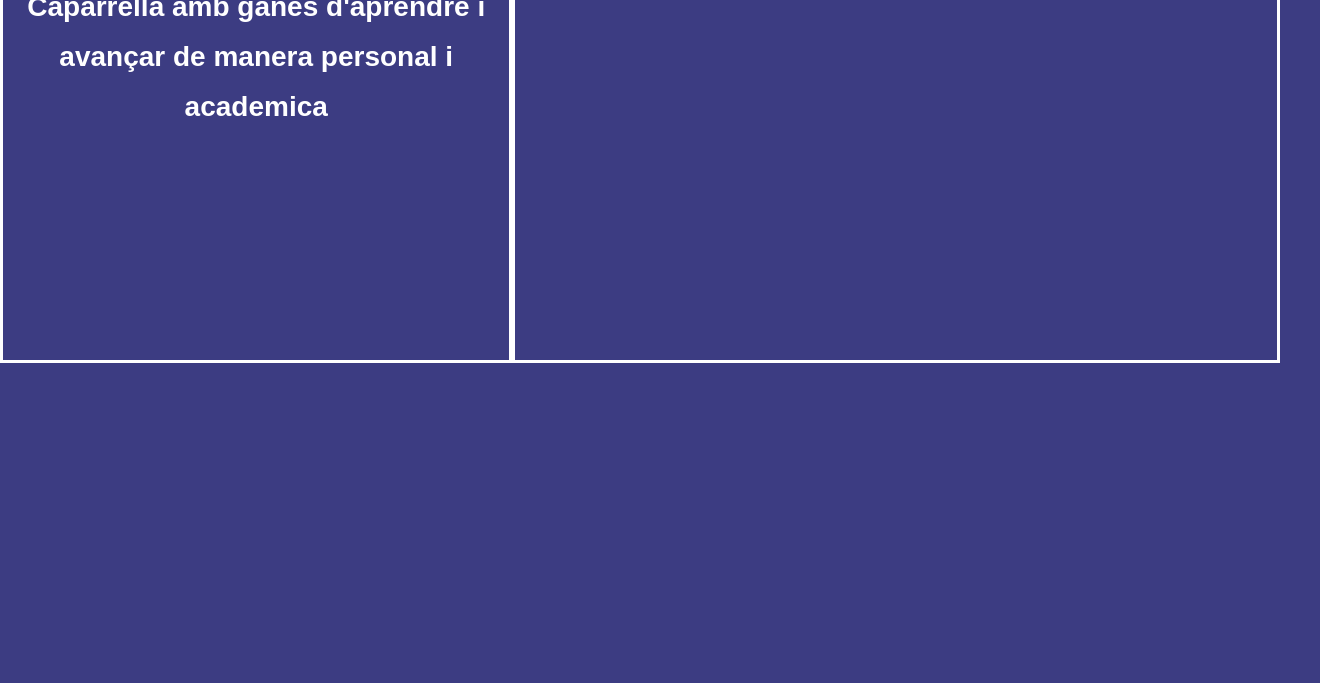
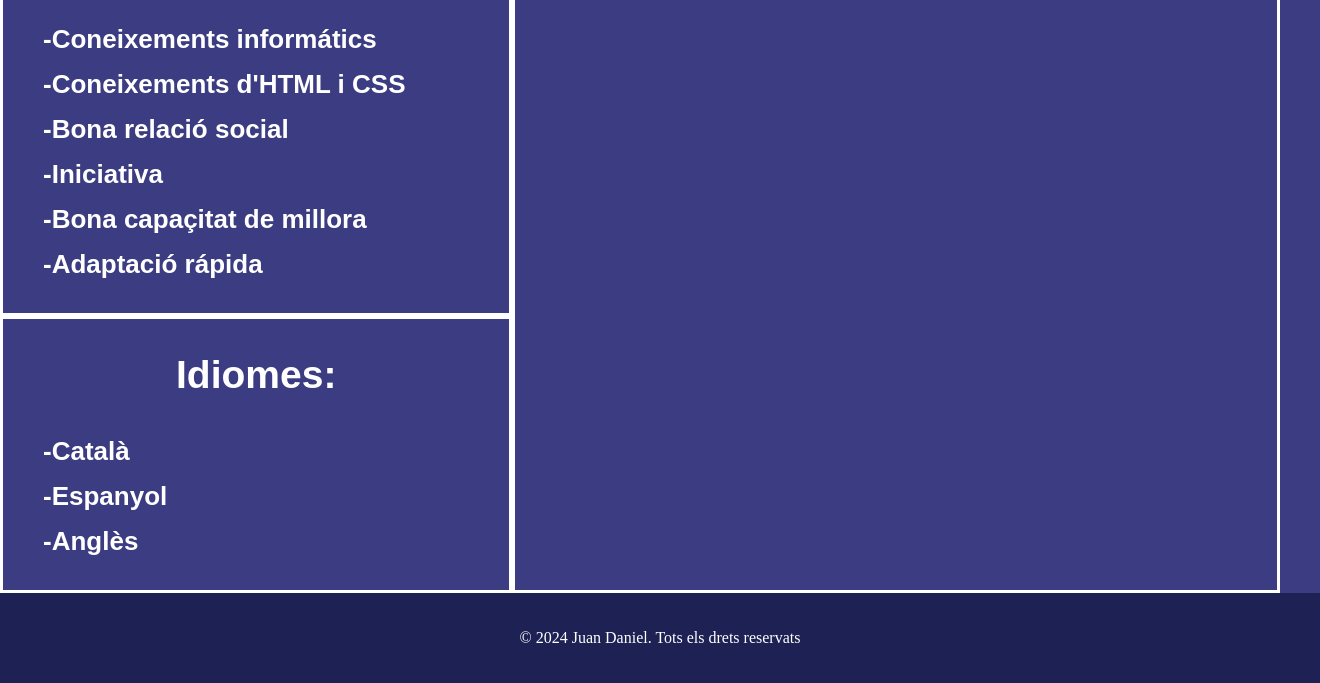
Before and after one commit to JDanielCaparrella/Test-html-Juan-Daniel, a plain HTML site: page index.html in a window 1280 px wide. Shown: the part 637-1320 px from the top of the page, 1320 px wide, since content can reach past the window. Before the commit the page ends 1000 px from the top, so only its background shows below. Drawn offline with Linux system fonts and the light colour scheme; a script that the page names is missing.

Commit message:
Seguent commit

```diff
--- a/css/estils.css
+++ b/css/estils.css
@@ -56,15 +56,15 @@ body {
     font-weight: bold;
     font-family: Arial;
     color: white;
+    width: 100%;
   }
 
   .blocesquerra1{
     width: 39.9%;
     text-align: center;
-    line-height: 50px;
-    font-size: 28px;
+    line-height: 45px;
+    font-size: 26px;
     font-weight: bold;
-    padding-bottom: 200px;
     border-width: 3px;
     border-color: white;
     border-style: solid;
@@ -74,6 +74,15 @@ body {
     margin-top: 7%;
     border-radius: 40%;
     border: 5px solid  white;
+    width: 150px;
+    float: left;
+    margin-left: 40px;
+  }
+  hr {
+    border: 3px solid white;
+  }
+  ul {
+    text-align: left;
   }
   .blocdreta1 {
     width: 60%;
@@ -84,3 +93,12 @@ body {
     border-color: white;
     border-style: solid;
   }
+  .footer {
+    left: 0;
+    bottom: 0;
+    width: 100%;
+    padding: 20px;
+    background-color: rgb(30, 33, 83);
+    color: white;
+    text-align: center;
+ }
--- a/index.html
+++ b/index.html
@@ -28,14 +28,47 @@
       <div class="blocesquerra1">
          <img class="foto" src="img/foto.png">
         <p>
+          <br>
+          <br>
           <h2>Juan Daniel</h2>
           <br>
+          <br>
           Soc Juan Daniel, un estudiant de la Caparrella amb ganes d'aprendre i avançar de manera personal i academica
+          <hr>
+          <h2>Aptituds:</h2>
+          <ul>
+              -Coneixements informátics
+              <br>
+              -Coneixements d'HTML i CSS
+              <br>
+              -Bona relació social
+              <br>
+              -Iniciativa
+              <br>
+              -Bona capaçitat de millora
+              <br>
+              -Adaptació rápida
+          </ul>
+          <hr>
+          <h2>Idiomes:</h2>
+          <ul>
+              -Català
+              <br>
+              -Espanyol
+              <br>
+              -Anglès
+          </ul>
         </p>
       </div>
       <div class="blocdreta1"><p>
-
+        <h1>Inici</h1>
+        Aquest es el inici del meu curriculum, fet per mí amb HTML i CSS.
+        <br>
+        Podeu trovar més Informació donant click als botons del menú.
         </p></div>
     </div>
+  <div class="footer">
+    <p>© 2024 Juan Daniel. Tots els drets reservats</p>
+  </div>
 </body>
 </html>
```
